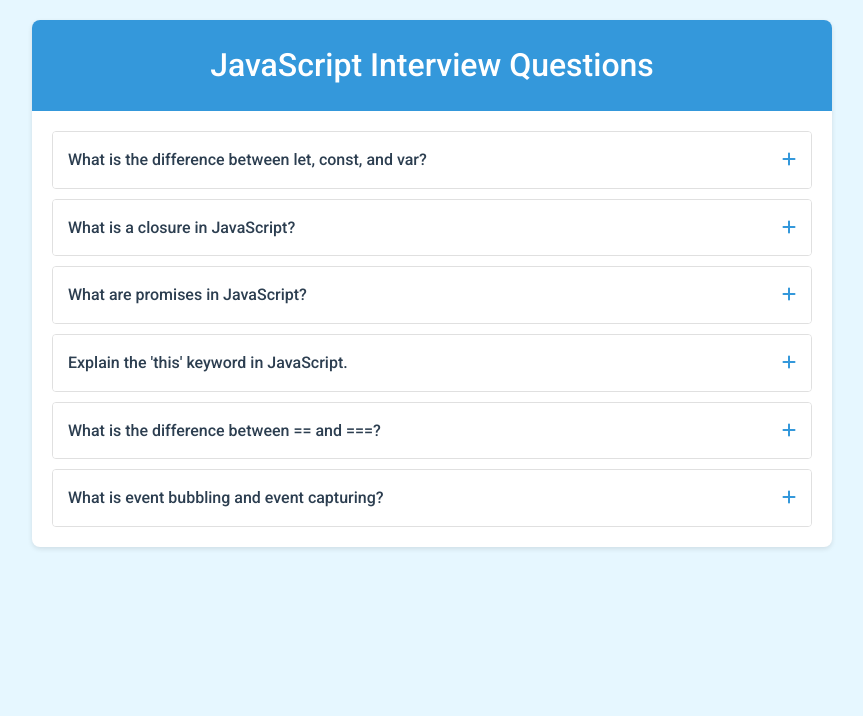
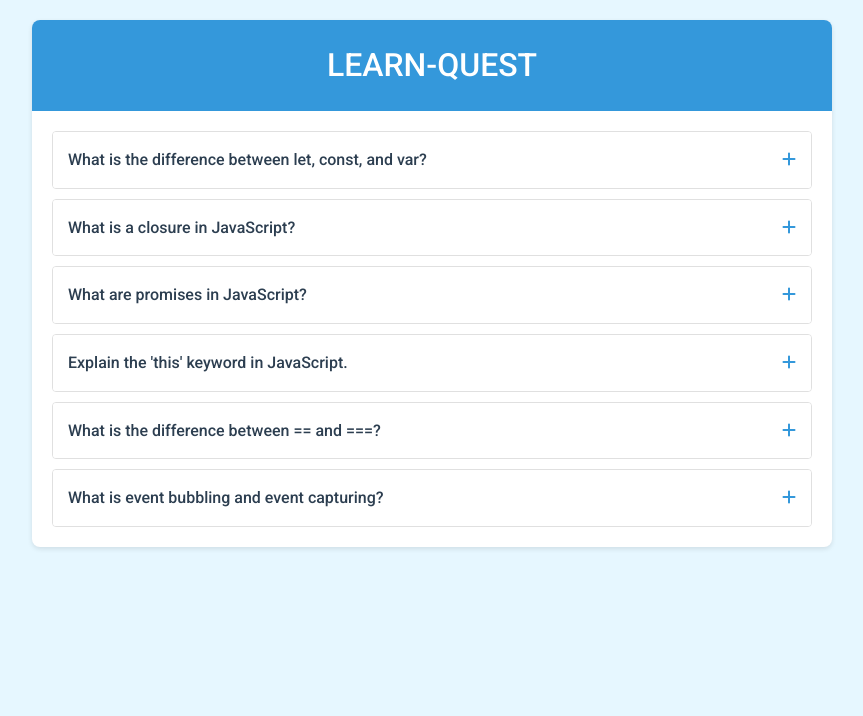
Before and after one commit to Ushapithani/js-interview-accordion, a plain HTML site: page index.html in a window 1280 px wide. Shown: the whole page, without its empty margins (208-1071 px from the left). Drawn offline with Linux system fonts and the light colour scheme.

Commit message:
changes done

```diff
--- a/index.html
+++ b/index.html
@@ -3,7 +3,7 @@
 <head>
     <meta charset="UTF-8">
     <meta name="viewport" content="width=device-width, initial-scale=1.0">
-    <title>JavaScript Interview Questions</title>
+    <title>LEARNQUEST</title>
     <link rel="stylesheet" href="style.css">
     <link rel="preconnect" href="https://fonts.googleapis.com">
     <link rel="preconnect" href="https://fonts.gstatic.com" crossorigin>
@@ -13,7 +13,7 @@
 <body>
     <div class="container">
         <div class="header">
-            <h1>JavaScript Interview Questions</h1>
+            <h1>LEARN-QUEST</h1>
         </div>
 
         <div class="accordion-container">
```
